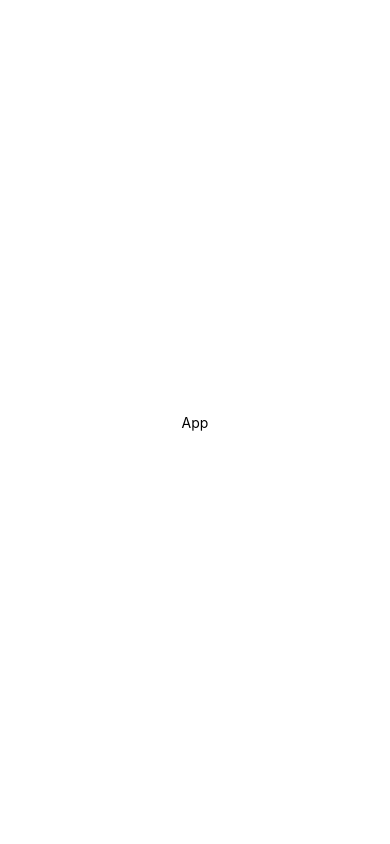
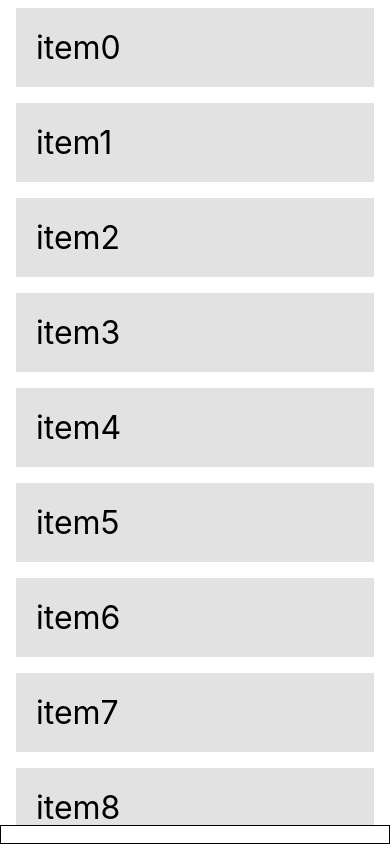
Before and after one commit to Adriangrz/rn-templates-app, a React Native app: screen / in a window 390 px wide. Built offline with nearby package versions, Linux system fonts and the light colour scheme.

Commit message:
Screens with keyboard

```diff
--- a/App.tsx
+++ b/App.tsx
@@ -1,21 +1,7 @@
 import React from "react";
-import { StatusBar } from "expo-status-bar";
-import { StyleSheet, Text, View } from "react-native";
+
+import { KeyboardListView } from "./components";
 
 export default function App() {
-  return (
-    <View style={styles.container}>
-      <Text>App</Text>
-      <StatusBar style="auto" />
-    </View>
-  );
+  return <KeyboardListView />;
 }
-
-const styles = StyleSheet.create({
-  container: {
-    flex: 1,
-    backgroundColor: "#fff",
-    alignItems: "center",
-    justifyContent: "center",
-  },
-});
--- /dev/null
+++ b/components/KeyboardListView.tsx
@@ -0,0 +1,62 @@
+import React from "react";
+import {
+  FlatList,
+  KeyboardAvoidingView,
+  Platform,
+  SafeAreaView,
+  StyleSheet,
+  Text,
+  TextInput,
+  View,
+} from "react-native";
+
+type ItemProps = {
+  title: string;
+};
+
+const items: string[] = [...Array(10).keys()].map((number) => `item${number}`);
+
+const Item = ({ title }: ItemProps) => (
+  <View style={styles.item}>
+    <Text style={styles.title}>{title}</Text>
+  </View>
+);
+
+export const KeyboardListView = () => {
+  return (
+    <KeyboardAvoidingView
+      behavior={Platform.OS === "ios" ? "padding" : "height"}
+      style={styles.container}
+    >
+      <SafeAreaView style={styles.container}>
+        <View style={styles.container}>
+          <FlatList
+            data={items}
+            renderItem={({ item }) => <Item title={item} />}
+            keyExtractor={(item) => item}
+          />
+          <TextInput style={styles.input} />
+        </View>
+      </SafeAreaView>
+    </KeyboardAvoidingView>
+  );
+};
+
+const styles = StyleSheet.create({
+  container: {
+    flex: 1,
+  },
+  input: {
+    borderColor: "black",
+    borderWidth: 1,
+  },
+  item: {
+    backgroundColor: "#e2e2e2",
+    padding: 20,
+    marginVertical: 8,
+    marginHorizontal: 16,
+  },
+  title: {
+    fontSize: 32,
+  },
+});
--- /dev/null
+++ b/components/KeyboardScrollView.tsx
@@ -0,0 +1,51 @@
+import React from "react";
+import {
+  Keyboard,
+  KeyboardAvoidingView,
+  Platform,
+  SafeAreaView,
+  ScrollView,
+  StyleSheet,
+  Text,
+  TextInput,
+  TouchableWithoutFeedback,
+  View,
+} from "react-native";
+
+export const KeyboardScrollView = () => {
+  return (
+    <KeyboardAvoidingView
+      behavior={Platform.OS === "ios" ? "padding" : "height"}
+      style={styles.container}
+    >
+      <SafeAreaView style={styles.container}>
+        <ScrollView style={styles.redView}>
+          <Text>scroll</Text>
+        </ScrollView>
+        <TouchableWithoutFeedback onPress={Keyboard.dismiss}>
+          <View style={styles.blueView}>
+            <TextInput style={styles.input} />
+          </View>
+        </TouchableWithoutFeedback>
+      </SafeAreaView>
+    </KeyboardAvoidingView>
+  );
+};
+
+const styles = StyleSheet.create({
+  container: {
+    flex: 1,
+  },
+  redView: {
+    flex: 1,
+    backgroundColor: "red",
+  },
+  blueView: {
+    flex: 1,
+    backgroundColor: "blue",
+  },
+  input: {
+    borderColor: "black",
+    borderWidth: 1,
+  },
+});
--- /dev/null
+++ b/components/KeyboardView.tsx
@@ -0,0 +1,47 @@
+import React from "react";
+import {
+  Keyboard,
+  KeyboardAvoidingView,
+  Platform,
+  SafeAreaView,
+  StyleSheet,
+  TextInput,
+  TouchableWithoutFeedback,
+  View,
+} from "react-native";
+
+export const KeyboardView = () => {
+  return (
+    <KeyboardAvoidingView
+      behavior={Platform.OS === "ios" ? "padding" : "height"}
+      style={styles.container}
+    >
+      <TouchableWithoutFeedback onPress={Keyboard.dismiss}>
+        <SafeAreaView style={styles.container}>
+          <View style={styles.redView} />
+          <View style={styles.blueView}>
+            <TextInput style={styles.input} />
+          </View>
+        </SafeAreaView>
+      </TouchableWithoutFeedback>
+    </KeyboardAvoidingView>
+  );
+};
+
+const styles = StyleSheet.create({
+  container: {
+    flex: 1,
+  },
+  redView: {
+    flex: 1,
+    backgroundColor: "red",
+  },
+  blueView: {
+    flex: 1,
+    backgroundColor: "blue",
+  },
+  input: {
+    borderColor: "black",
+    borderWidth: 1,
+  },
+});
--- /dev/null
+++ b/components/index.ts
@@ -0,0 +1,3 @@
+export { KeyboardListView } from "./KeyboardListView";
+export { KeyboardScrollView } from "./KeyboardScrollView";
+export { KeyboardView } from "./KeyboardView";
```
